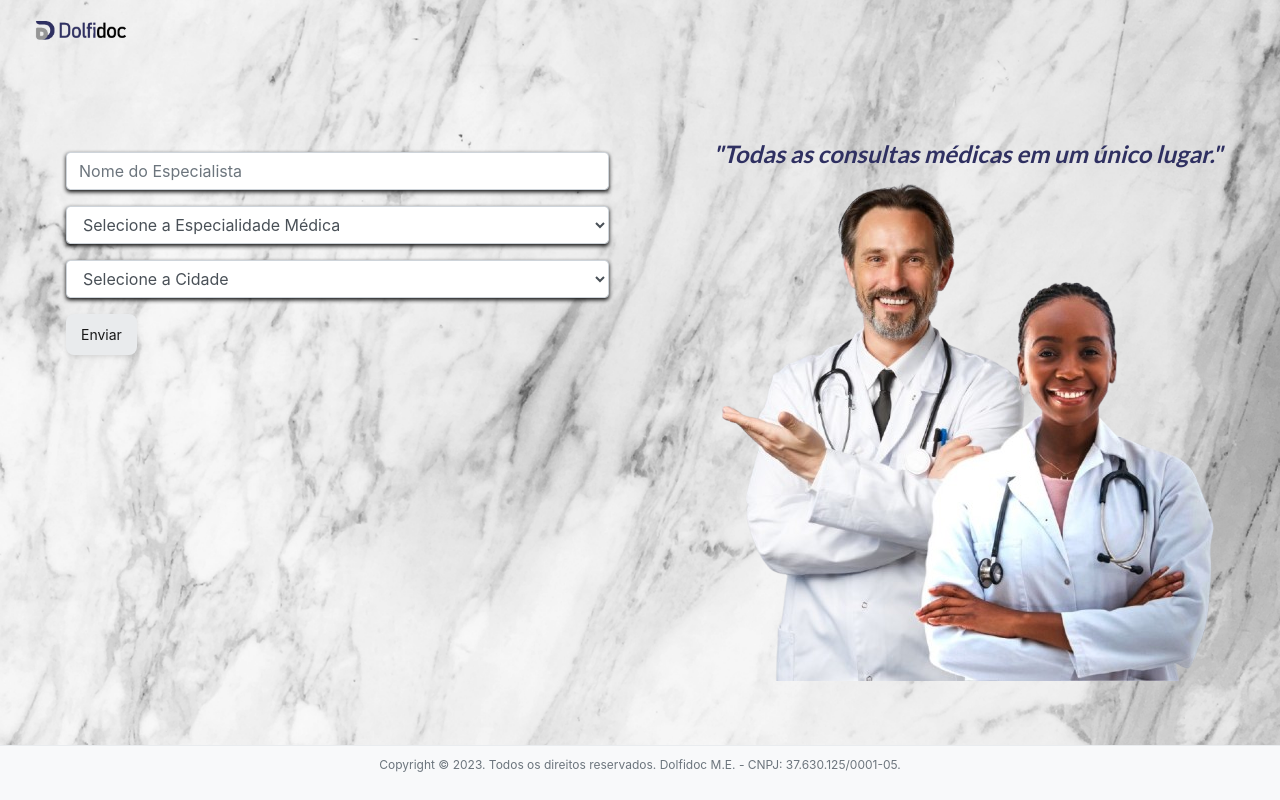
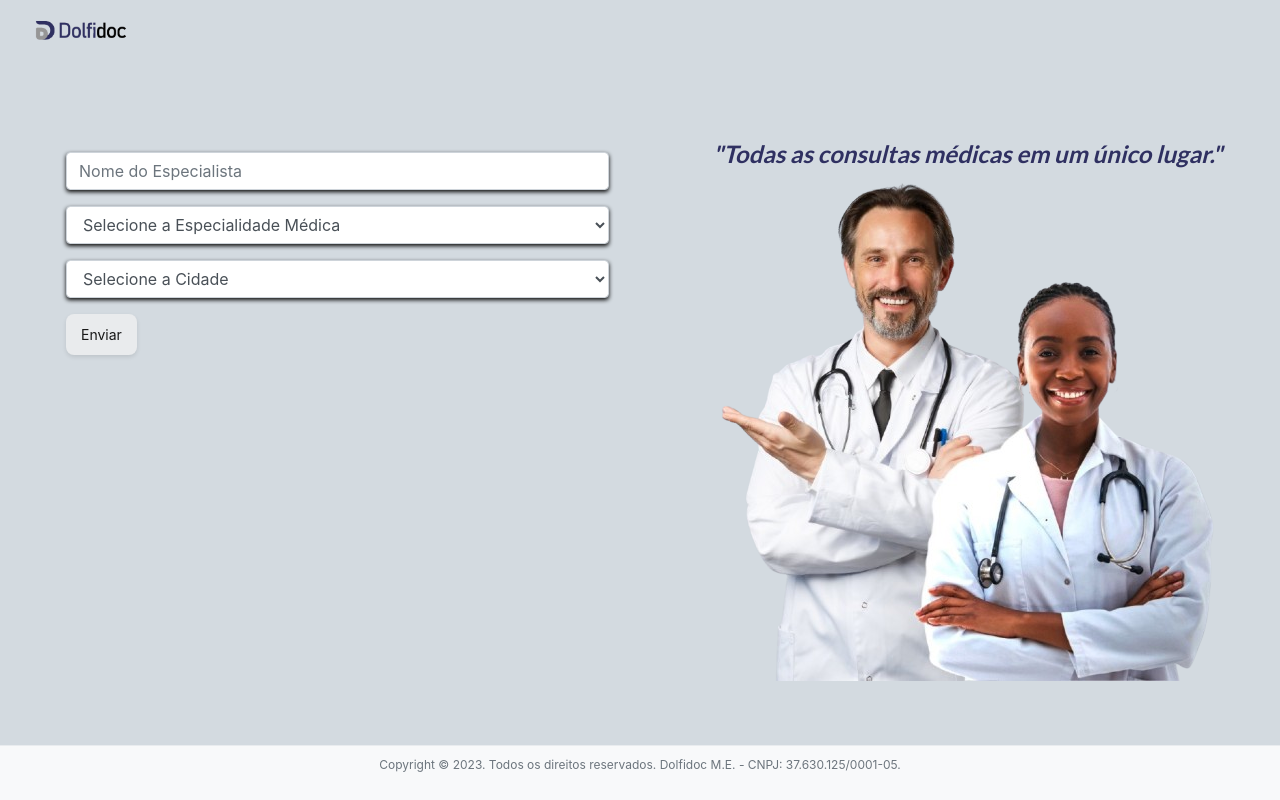
Before and after one commit to dolfidocdjango/dolfidoc, a Django app: page / in a window 1280 px wide. Run offline with Django 5.2, Linux system fonts and the light colour scheme; some libraries are stand-ins or nearby versions.

Commit message:
Update pagina_inicial.html

```diff
--- a/dolfidocapp/templates/pagina_inicial.html
+++ b/dolfidocapp/templates/pagina_inicial.html
@@ -16,7 +16,8 @@
     <link rel="stylesheet" href="https://stackpath.bootstrapcdn.com/bootstrap/4.5.2/css/bootstrap.min.css">
     <style>
     body {
-        background-image: url("{% static '/images/background_image_2.jpg' %}");
+        /*background-image: url("{% static '/images/background_image_2.jpg' %}");*/
+        background-color: #D3DAE0;
         background-size: cover;
         background-repeat: no-repeat;
         background-position: center;
```
